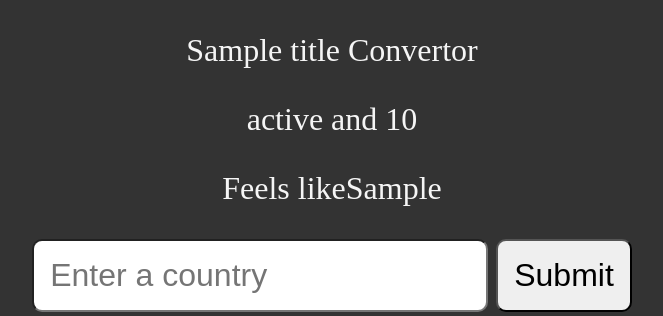
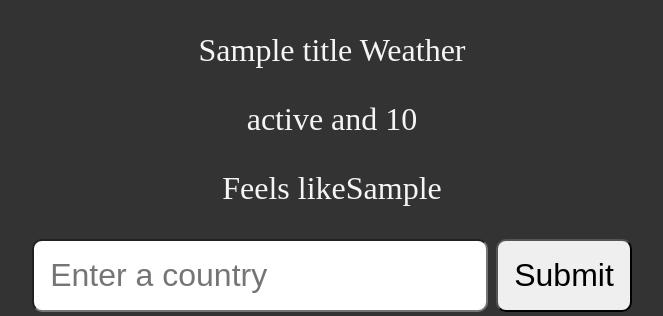
Before and after one commit to NivedhithaMac/Project, a Flask app: template templates/convertor.html in a window 1280 px wide. Shown: the top 316 px of the page, without its empty margins (308-971 px from the left). Run offline with Flask 3, Linux system fonts and the light colour scheme; the template is opened without the code that fills it: most values are stand-ins (such as "Sample title", 1, 10 or a date in 2020).

Commit message:
H1 chges

```diff
--- a/templates/convertor.html
+++ b/templates/convertor.html
@@ -7,7 +7,7 @@
     <link href ="{{url_for('static',filename='styles/style.css')}}" rel="stylesheet" />
 </head>
 <body>
-    <hi>{{title}} Convertor</title>
+    <hi>{{title}} Weather</title>
     </hi>
     <p>{{ status }} and {{ temp }} </p>
     <p>Feels like{{ feels_like }} </p>
```
